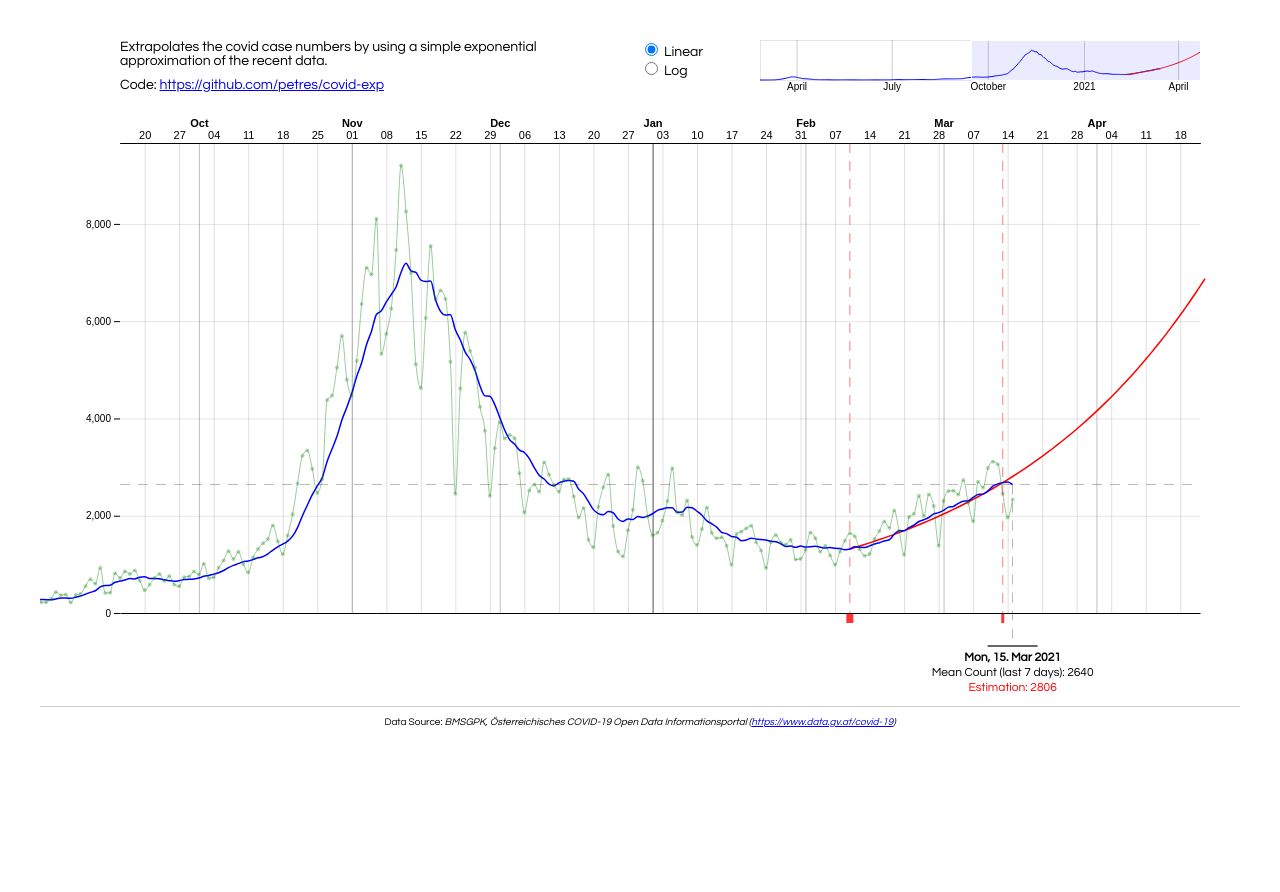
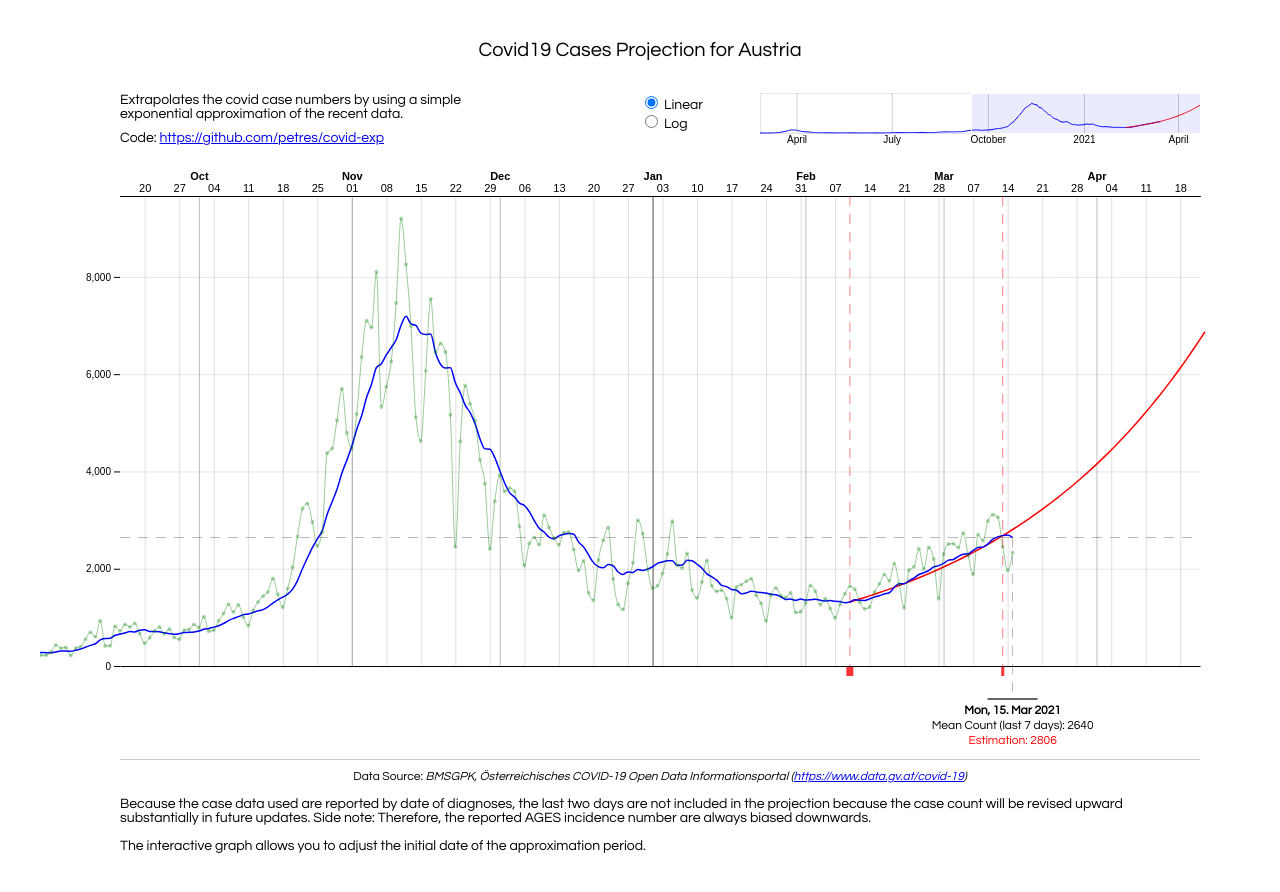
Before and after one commit to petres/covid-exp, a website built with webpack: page index.html in a window 1280 px wide. Before the commit the page ends 800 px from the top, so only its background shows below. Built offline with nearby package versions, Linux system fonts and the light colour scheme.

Commit message:
adding notes

```diff
--- a/index.html
+++ b/index.html
@@ -2,9 +2,10 @@
 <html>
     <head>
         <meta charset="UTF-8">
-        <title>Covid19 Extrapolation</title>
+        <title>Covid19 Projection</title>
     </head>
     <body>
+        <h1>Covid19 Cases Projection for Austria </h1>
         <div id="controls">
             <div id="intro">
                 <p>
@@ -25,8 +26,15 @@
             </div>
         </div>
         <div id="timeline"></div>
-        <div id="sources">
+        <div id="sources" class="gm">
             Data Source: <i>BMSGPK, Österreichisches COVID-19 Open Data Informationsportal (<a target='_blank' href="https://www.data.gv.at/covid-19">https://www.data.gv.at/covid-19</a>)</i>
+        </div>
+        <div id="notes" class="gm">
+            <p>
+                Because the case data used are reported by date of diagnoses, the last two days are not included in the projection because the case count will be revised upward substantially in future updates. Side note: Therefore, the reported AGES incidence number are always biased downwards.
+            </p><p>
+                The interactive graph allows you to adjust the initial date of the approximation period.
+            </p>
         </div>
     </body>
 </html>
--- a/style/main.scss
+++ b/style/main.scss
@@ -2,7 +2,15 @@ body {
 	//padding: 20px;
     margin: 40px auto;
     width: 1200px;
+    font-size: 14px;
     font-family: Century Gothic, CenturyGothic, AppleGothic, sans-serif;
+}
+
+h1 {
+    text-align: center;
+    font-size: 20px;
+    font-weight: 400;
+    padding-bottom: 20px;
 }
 
 path {
@@ -14,22 +22,29 @@ path {
 line {
     stroke-width: 1;
 }
+div.gm {
+    margin: 0 40px 0 80px;
+}
+
+#notes {
+
+}
 
 #sources {
     border-top: 1px solid #CCC;
     padding-top: 10px;
-    font-size: 10px;
+    font-size: 12px;
     text-align: center;
 }
 
 #controls {
     position: relative;
-    margin-left: 80px;
     font-size: 14px;
 
     #intro {
         float: left;
-        width: 500px;
+        width: 400px;
+        margin-left: 80px;
         p {
             margin: 0 0 10px 0;
         }
```
